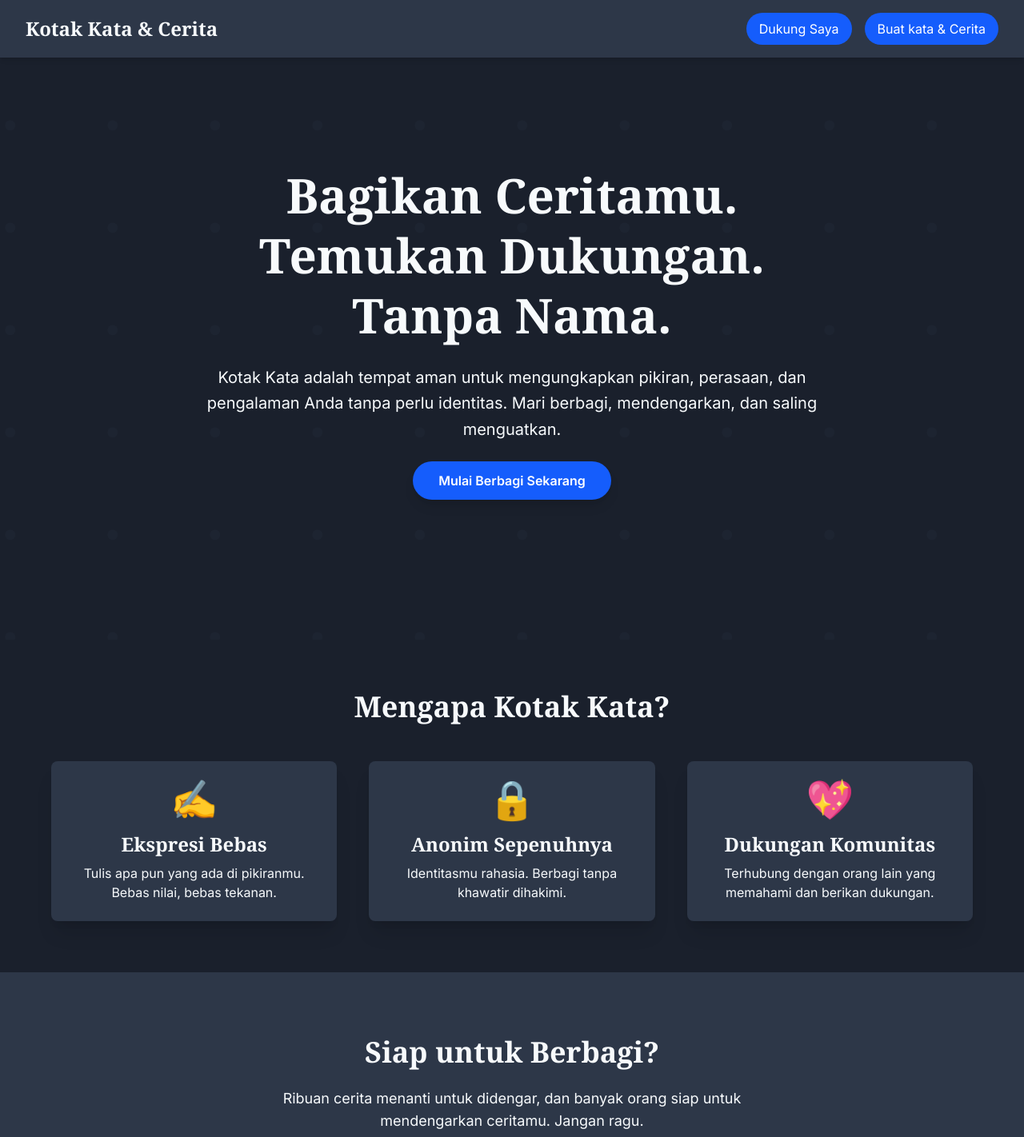
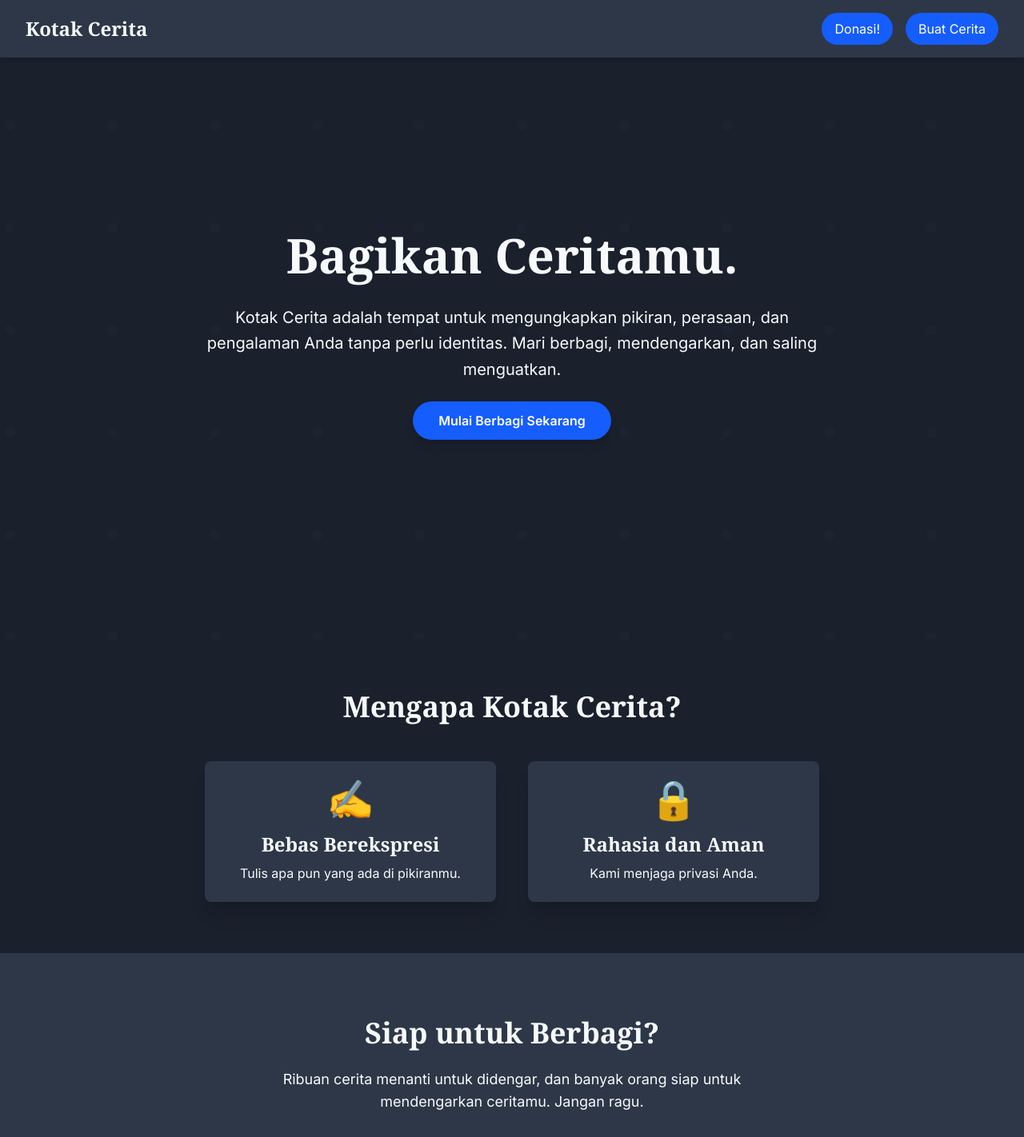
Before and after one commit to slashMK303/kotak-kata, a Next.js app: page / in a window 1280 px wide. Shown: the top 1422 px of the page at 80% size. Built offline with nearby package versions, Linux system fonts and the light colour scheme.

Commit message:
ADD Loading and Update UI

```diff
--- a/src/app/layout.js
+++ b/src/app/layout.js
@@ -5,8 +5,8 @@ const inter = Inter({ subsets: ['latin'], variable: '--font-inter' });
 const lora = Lora({ subsets: ['latin'], variable: '--font-lora' });
 
 export const metadata = {
-  title: "Kotak Kata - Bagikan Cerita Tanpa Nama",
-  description: "Kotak Kata adalah tempat aman untuk berbagi cerita, keluh kesah, dan pikiran Anda secara anonim. Temukan dukungan dan koneksi.",
+  title: "Kotak Cerita - Bagikan Cerita Tanpa Nama",
+  description: "Kotak Cerita adalah tempat aman untuk berbagi cerita, keluh kesah, dan pikiran Anda secara anonim.",
 };
 
 export default function RootLayout({ children }) {
--- a/src/app/main/components/Footer.js
+++ b/src/app/main/components/Footer.js
@@ -23,8 +23,8 @@ export default function Footer() {
                     </svg>
                 </a>
             </div>
-            <p>&copy; {new Date().getFullYear()} Kotak Kata. Hak Cipta Dilindungi.</p>
-            <p className="mt-1">Dibuat dengan ❤️ oleh Nanang MK di Indonesia.</p>
+            <p>&copy; {new Date().getFullYear()} Kotak Cerita. Hak Cipta Dilindungi.</p>
+            <p className="mt-1">Dibuat dengan ❤️ oleh N.</p>
         </footer>
     );
 }
--- a/src/app/main/components/PostList.js
+++ b/src/app/main/components/PostList.js
@@ -4,11 +4,22 @@ import { useEffect, useState } from "react";
 import { db } from "../../lib/firebase";
 import { collection, query, orderBy, onSnapshot } from "firebase/firestore";
 import PostCard from "./PostCard";
+import SkeletonCard from "./SkeletonCard";
 
 export default function PostList({ showAlert }) {
     const [posts, setPosts] = useState([]);
+    const [isLoading, setIsLoading] = useState(true);
+    const [lastKnownPostCount, setLastKnownPostCount] = useState(0);
+    const [hasMounted, setHasMounted] = useState(false);
 
     useEffect(() => {
+        setHasMounted(true);
+
+        const storedCount = localStorage.getItem('lastKnownPostCount');
+        if (storedCount) {
+            setLastKnownPostCount(parseInt(storedCount, 10));
+        }
+
         const q = query(collection(db, "posts"), orderBy("createdAt", "desc"));
 
         const unsubscribe = onSnapshot(q, (querySnapshot) => {
@@ -17,10 +28,34 @@ export default function PostList({ showAlert }) {
                 postsArray.push({ id: doc.id, ...doc.data() });
             });
             setPosts(postsArray);
+
+            const newCount = postsArray.length || 0;
+            setLastKnownPostCount(newCount);
+            localStorage.setItem('lastKnownPostCount', newCount.toString());
+
+            setIsLoading(false);
         });
 
         return () => unsubscribe();
     }, []);
+
+    if (isLoading && hasMounted) {
+        return (
+            <div className="space-y-4">
+                {[...Array(lastKnownPostCount)].map((_, index) => (
+                    <SkeletonCard key={index} />
+                ))}
+            </div>
+        );
+    }
+
+    if (!isLoading && posts.length === 0) {
+        return (
+            <div className="text-center py-8 text-dark-secondary">
+                <p>Belum ada postingan. Jadilah yang pertama!</p>
+            </div>
+        );
+    }
 
     return (
         <div className="space-y-4">
--- /dev/null
+++ b/src/app/main/components/SkeletonCard.js
@@ -0,0 +1,11 @@
+export default function SkeletonCard() {
+    return (
+        <div className="p-4 rounded-lg shadow-sm bg-gray-800 animate-pulse">
+            <div className="bg-gray-700 h-16 rounded-md mb-4"></div>
+            <div className="flex justify-between items-center text-xs">
+                <div className="bg-gray-700 h-3 w-24 rounded"></div>
+                <div className="bg-gray-700 h-5 w-20 rounded-full"></div>
+            </div>
+        </div>
+    );
+}
--- a/src/app/main/page.js
+++ b/src/app/main/page.js
@@ -50,7 +50,7 @@ export default function HomePage() {
     <div className="bg-[#1a202c] min-h-screen font-sans">
       <header className="fixed top-0 left-0 right-0 py-4 px-4 sm:px-8 bg-[#2d3748] shadow-md z-50">
         <div className="container mx-auto flex justify-between items-center">
-          <div className="text-2xl font-bold text-accent font-serif">Kotak Kata & Cerita</div>
+          <div className="text-2xl font-bold text-accent font-serif">Kotak Cerita</div>
 
           <button onClick={toggleMenu} className="md:hidden p-2 rounded-md focus:outline-none">
             <svg className="w-6 h-6 text-dark-text" fill="none" stroke="currentColor" viewBox="0 0 24 24" xmlns="http://www.w3.org/2000/svg">
@@ -60,7 +60,7 @@ export default function HomePage() {
 
           <nav className="hidden md:flex space-x-2 md:space-x-4">
             <a href="https://saweria.co/nanangmkdev" target="_blank" rel="noopener noreferrer" className="px-4 py-2 rounded-full bg-blue-600 hover:bg-blue-700 transition-colors text-white">
-              Dukung Saya
+              Donasi!
             </a>
             <Link href="/" className="px-4 py-2 rounded-full bg-blue-600 hover:bg-blue-700 hover:text-accent transition-colors text-white">
               Home
@@ -75,7 +75,7 @@ export default function HomePage() {
       >
         <nav className="flex flex-col p-4 space-y-2">
           <a href="https://saweria.co/nanangmkdev" target="_blank" rel="noopener noreferrer" className="block px-4 py-2 rounded-full bg-blue-600 hover:bg-blue-700 transition-colors text-white text-center">
-            Dukung Saya
+            Donasi!
           </a>
           <Link href="/" className="block px-4 py-2 rounded-full bg-blue-600 hover:bg-blue-700 hover:text-accent transition-colors text-white text-center">
             Home
@@ -85,7 +85,7 @@ export default function HomePage() {
 
       <main className="container mx-auto p-4 pt-24 pb-20">
         <div className="max-w-3xl mx-auto space-y-8">
-          <h1 className="text-3xl font-bold text-center text-dark-text font-serif">Buatlah Kata Mu</h1>
+          <h1 className="text-3xl font-bold text-center text-dark-text font-serif">Buatlah Cerita Mu</h1>
           <AuthHandler onAuthReady={setAuthReady} />
           <PostForm showAlert={showAlert} isAuthReady={authReady} />
           <PostList showAlert={showAlert} />
--- a/src/app/page.js
+++ b/src/app/page.js
@@ -17,7 +17,7 @@ export default function LandingPage() {
             {/* Navbar fixed */}
             <header className="fixed top-0 left-0 right-0 py-4 px-4 sm:px-8 bg-[#2d3748] shadow-md z-50">
                 <div className="container mx-auto flex justify-between items-center">
-                    <div className="text-2xl font-bold text-accent font-serif">Kotak Kata & Cerita</div>
+                    <div className="text-2xl font-bold text-accent font-serif">Kotak Cerita</div>
 
                     {/* Tombol Hamburger */}
                     <button onClick={toggleMenu} className="md:hidden text-dark-text p-2 rounded-md focus:outline-none">
@@ -29,10 +29,10 @@ export default function LandingPage() {
                     {/* Tautan untuk desktop */}
                     <nav className="hidden md:flex space-x-2 md:space-x-4">
                         <a href="https://saweria.co/nanangmkdev" target="_blank" rel="noopener noreferrer" className="px-4 py-2 rounded-full bg-blue-600 hover:bg-blue-700 transition-colors text-white">
-                            Dukung Saya
+                            Donasi!
                         </a>
                         <Link href="/main" className="px-4 py-2 rounded-full bg-blue-600 hover:bg-blue-700 transition-colors text-white">
-                            Buat kata & Cerita
+                            Buat Cerita
                         </Link>
                     </nav>
                 </div>
@@ -45,10 +45,10 @@ export default function LandingPage() {
             >
                 <nav className="flex flex-col p-4 space-y-2">
                     <a href="https://saweria.co/nanangmkdev" target="_blank" rel="noopener noreferrer" className="block px-4 py-2 rounded-full bg-blue-600 hover:bg-blue-700 transition-colors text-white text-center">
-                        Dukung Saya
+                        Donasi!
                     </a>
                     <Link href="/main" className="block px-4 py-2 rounded-full bg-blue-600 hover:bg-blue-700 transition-colors text-white text-center">
-                        Buat kata & Cerita
+                        Buat Cerita
                     </Link>
                 </nav>
             </div>
@@ -68,11 +68,9 @@ export default function LandingPage() {
                     <div className="z-10 max-w-3xl space-y-6">
                         <h1 className="text-5xl md:text-6xl font-extrabold leading-tight font-serif text-dark-text">
                             <span className="text-accent">Bagikan</span> Ceritamu.
-                            <br />
-                            Temukan <span className="text-accent">Dukungan</span>. Tanpa Nama.
                         </h1>
                         <p className="text-lg md:text-xl text-dark-secondary leading-relaxed">
-                            Kotak Kata adalah tempat aman untuk mengungkapkan pikiran, perasaan, dan pengalaman Anda tanpa perlu identitas. Mari berbagi, mendengarkan, dan saling menguatkan.
+                            Kotak Cerita adalah tempat untuk mengungkapkan pikiran, perasaan, dan pengalaman Anda tanpa perlu identitas. Mari berbagi, mendengarkan, dan saling menguatkan.
                         </p>
                         <Link href="/main" className="inline-block px-8 py-3 bg-blue-600 text-white font-semibold rounded-full shadow-lg hover:bg-blue-700 transition-all transform hover:scale-105">
                             Mulai Berbagi Sekarang
@@ -82,22 +80,17 @@ export default function LandingPage() {
 
                 {/* Features Section */}
                 <section className="py-16 px-8 bg-[#1a202c] text-center">
-                    <h2 className="text-4xl font-bold mb-12 text-dark-text font-serif">Mengapa Kotak Kata?</h2>
-                    <div className="grid md:grid-cols-3 gap-10 max-w-6xl mx-auto">
+                    <h2 className="text-4xl font-bold mb-12 text-dark-text font-serif">Mengapa Kotak Cerita?</h2>
+                    <div className="grid md:grid-cols-2 gap-10 max-w-3xl mx-auto">
                         <FeatureCard
                             icon="✍️"
-                            title="Ekspresi Bebas"
-                            description="Tulis apa pun yang ada di pikiranmu. Bebas nilai, bebas tekanan."
+                            title="Bebas Berekspresi"
+                            description="Tulis apa pun yang ada di pikiranmu."
                         />
                         <FeatureCard
                             icon="🔒"
-                            title="Anonim Sepenuhnya"
-                            description="Identitasmu rahasia. Berbagi tanpa khawatir dihakimi."
-                        />
-                        <FeatureCard
-                            icon="💖"
-                            title="Dukungan Komunitas"
-                            description="Terhubung dengan orang lain yang memahami dan berikan dukungan."
+                            title="Rahasia dan Aman"
+                            description="Kami menjaga privasi Anda."
                         />
                     </div>
                 </section>
@@ -109,7 +102,7 @@ export default function LandingPage() {
                         Ribuan cerita menanti untuk didengar, dan banyak orang siap untuk mendengarkan ceritamu. Jangan ragu.
                     </p>
                     <Link href="/main" className="inline-block px-10 py-4 bg-blue-600 text-white font-semibold rounded-full shadow-xl hover:bg-blue-700 transition-all transform hover:scale-105">
-                        Mulai Ceritamu
+                        Mulai Berbagi Ceritamu Sekarang
                     </Link>
                 </section>
             </main>
```
